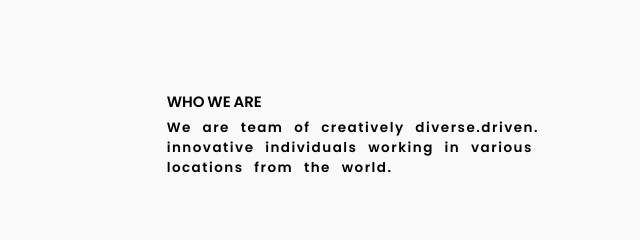
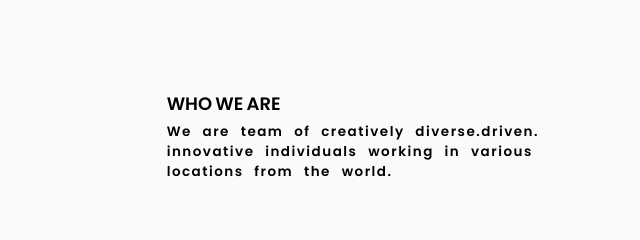
Before and after one commit to samshaik25/Project-2, a plain HTML site: page index.html in a window 1280 px wide. Shown: the top 240 px of the page, 541-1181 px from the left. Drawn offline with Linux system fonts and the light colour scheme.

Commit message:
project2

```diff
--- a/style.css
+++ b/style.css
@@ -37,8 +37,8 @@ body {
 }
  .who{
         font-weight: 600;
-        font-size: 1rem;
-        word-spacing: -0.05rem;
+        font-size: 1.2rem;
+        word-spacing: -0.07rem;
 
     }
 
```
